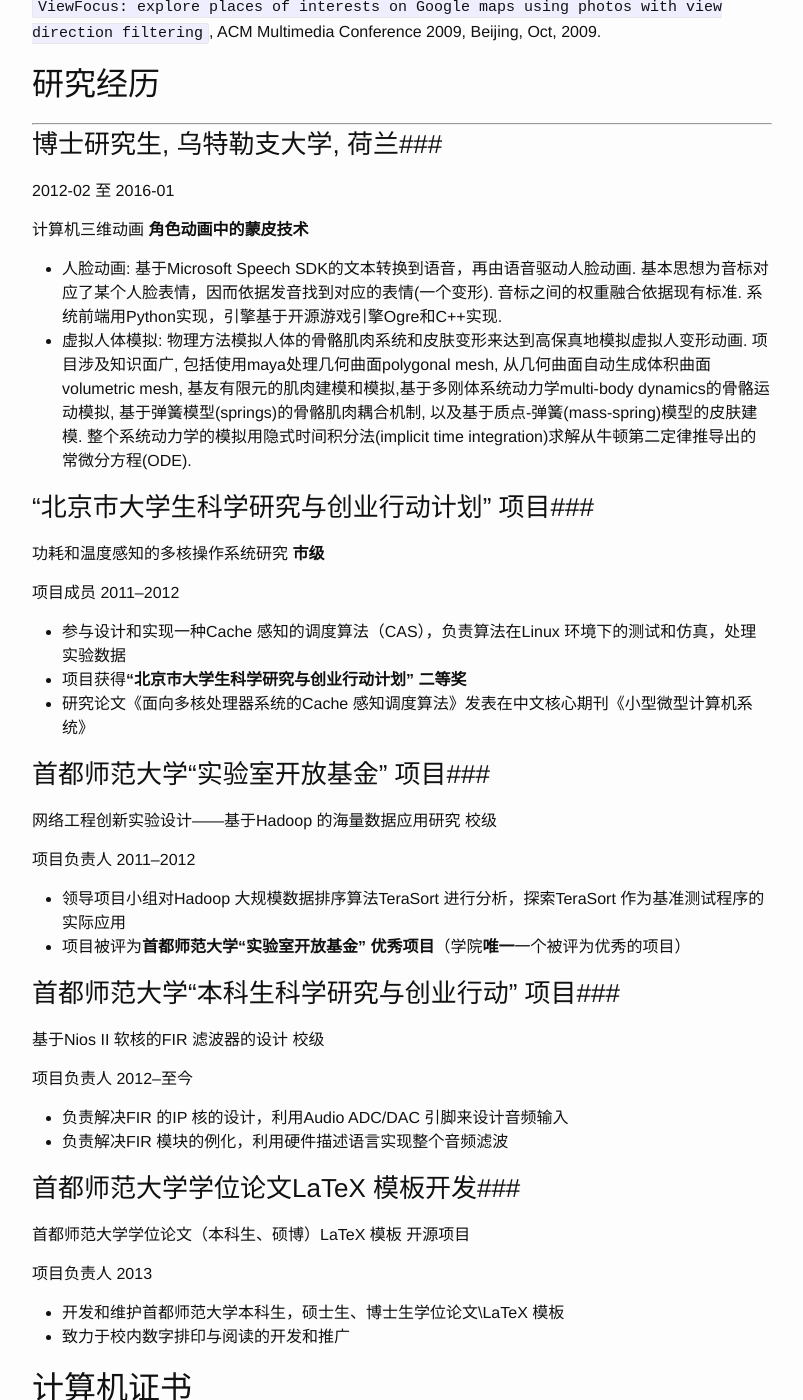
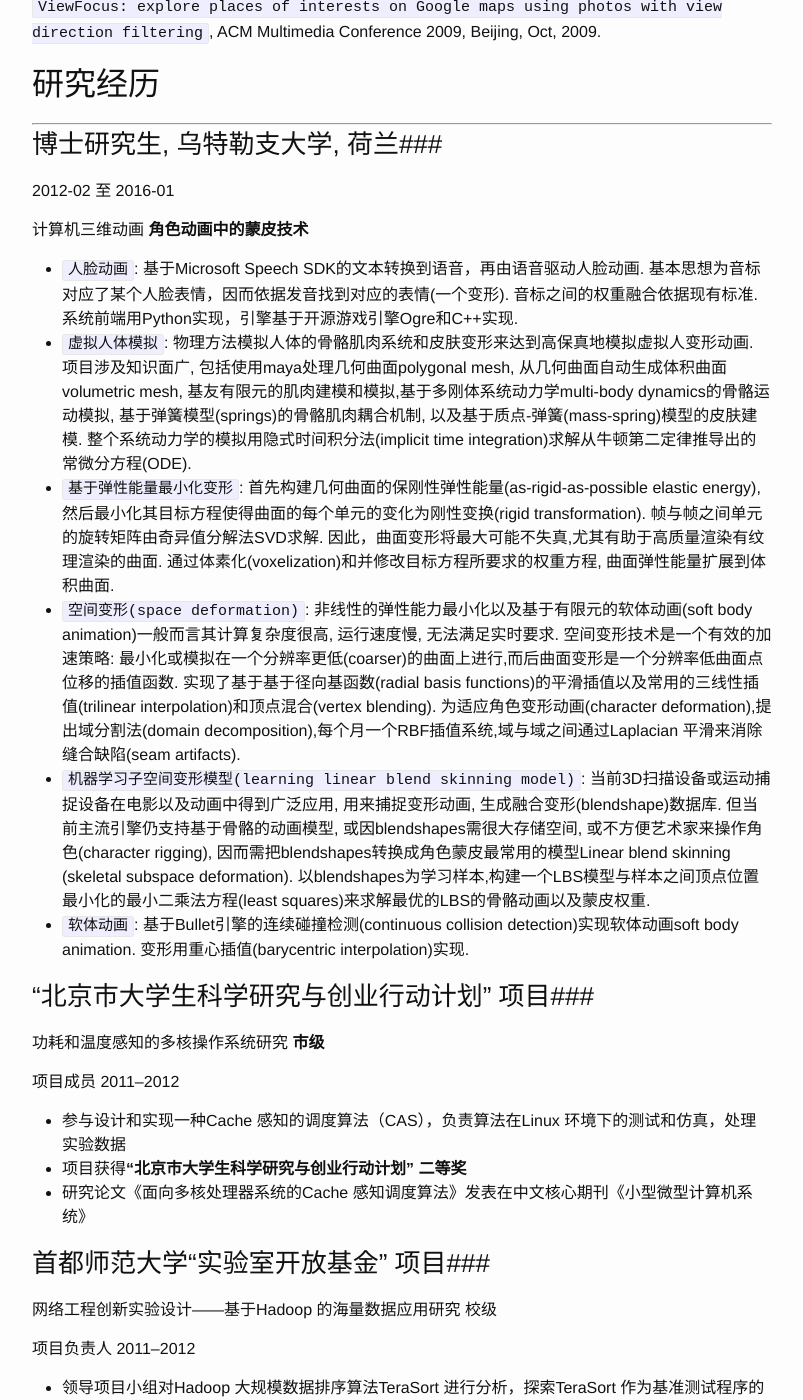
Before and after one commit to luozhipi/luozhipi.github.io, a Jekyll site: the page built from resume_CN.md, in a window 1280 px wide and 1400 px high, scrolled down 2522 px. Shown: the whole window, without its empty margins (238-1041 px from the left). Built offline with Jekyll 4.4.1, drawn with Linux system fonts in a browser that asks for light colours.

Commit message:
Update resume_CN.md

```diff
--- a/resume_CN.md
+++ b/resume_CN.md
@@ -102,8 +102,12 @@
 
 计算机三维动画           **角色动画中的蒙皮技术**
 
-- 人脸动画: 基于Microsoft Speech SDK的文本转换到语音，再由语音驱动人脸动画. 基本思想为音标对应了某个人脸表情，因而依据发音找到对应的表情(一个变形). 音标之间的权重融合依据现有标准. 系统前端用Python实现，引擎基于开源游戏引擎Ogre和C++实现.
-- 虚拟人体模拟: 物理方法模拟人体的骨骼肌肉系统和皮肤变形来达到高保真地模拟虚拟人变形动画. 项目涉及知识面广, 包括使用maya处理几何曲面polygonal mesh, 从几何曲面自动生成体积曲面volumetric mesh, 基友有限元的肌肉建模和模拟,基于多刚体系统动力学multi-body dynamics的骨骼运动模拟, 基于弹簧模型(springs)的骨骼肌肉耦合机制, 以及基于质点-弹簧(mass-spring)模型的皮肤建模. 整个系统动力学的模拟用隐式时间积分法(implicit time integration)求解从牛顿第二定律推导出的常微分方程(ODE).
+- `人脸动画`: 基于Microsoft Speech SDK的文本转换到语音，再由语音驱动人脸动画. 基本思想为音标对应了某个人脸表情，因而依据发音找到对应的表情(一个变形). 音标之间的权重融合依据现有标准. 系统前端用Python实现，引擎基于开源游戏引擎Ogre和C++实现.
+- `虚拟人体模拟`: 物理方法模拟人体的骨骼肌肉系统和皮肤变形来达到高保真地模拟虚拟人变形动画. 项目涉及知识面广, 包括使用maya处理几何曲面polygonal mesh, 从几何曲面自动生成体积曲面volumetric mesh, 基友有限元的肌肉建模和模拟,基于多刚体系统动力学multi-body dynamics的骨骼运动模拟, 基于弹簧模型(springs)的骨骼肌肉耦合机制, 以及基于质点-弹簧(mass-spring)模型的皮肤建模. 整个系统动力学的模拟用隐式时间积分法(implicit time integration)求解从牛顿第二定律推导出的常微分方程(ODE).
+- `基于弹性能量最小化变形`: 首先构建几何曲面的保刚性弹性能量(as-rigid-as-possible elastic energy),然后最小化其目标方程使得曲面的每个单元的变化为刚性变换(rigid transformation). 帧与帧之间单元的旋转矩阵由奇异值分解法SVD求解. 因此，曲面变形将最大可能不失真,尤其有助于高质量渲染有纹理渲染的曲面. 通过体素化(voxelization)和并修改目标方程所要求的权重方程, 曲面弹性能量扩展到体积曲面.
+- `空间变形(space deformation)`: 非线性的弹性能力最小化以及基于有限元的软体动画(soft body animation)一般而言其计算复杂度很高, 运行速度慢, 无法满足实时要求. 空间变形技术是一个有效的加速策略: 最小化或模拟在一个分辨率更低(coarser)的曲面上进行,而后曲面变形是一个分辨率低曲面点位移的插值函数. 实现了基于基于径向基函数(radial basis functions)的平滑插值以及常用的三线性插值(trilinear interpolation)和顶点混合(vertex blending). 为适应角色变形动画(character deformation),提出域分割法(domain decomposition),每个月一个RBF插值系统,域与域之间通过Laplacian 平滑来消除缝合缺陷(seam artifacts).
+- `机器学习子空间变形模型(learning linear blend skinning model)`: 当前3D扫描设备或运动捕捉设备在电影以及动画中得到广泛应用, 用来捕捉变形动画, 生成融合变形(blendshape)数据库. 但当前主流引擎仍支持基于骨骼的动画模型, 或因blendshapes需很大存储空间, 或不方便艺术家来操作角色(character rigging), 因而需把blendshapes转换成角色蒙皮最常用的模型Linear blend skinning (skeletal subspace deformation). 以blendshapes为学习样本,构建一个LBS模型与样本之间顶点位置最小化的最小二乘法方程(least squares)来求解最优的LBS的骨骼动画以及蒙皮权重.
+- `软体动画`: 基于Bullet引擎的连续碰撞检测(continuous collision detection)实现软体动画soft body animation. 变形用重心插值(barycentric interpolation)实现.
 
 ###“北京市大学生科学研究与创业行动计划” 项目###
 
```
